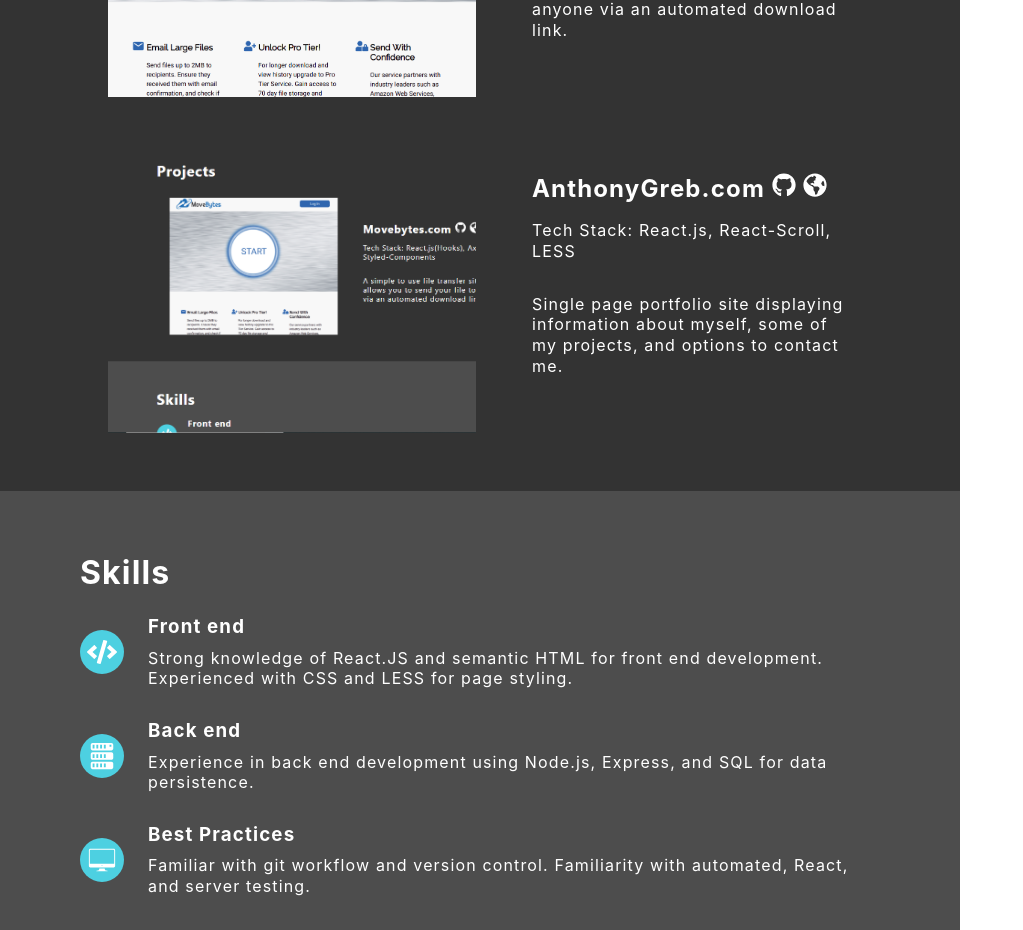
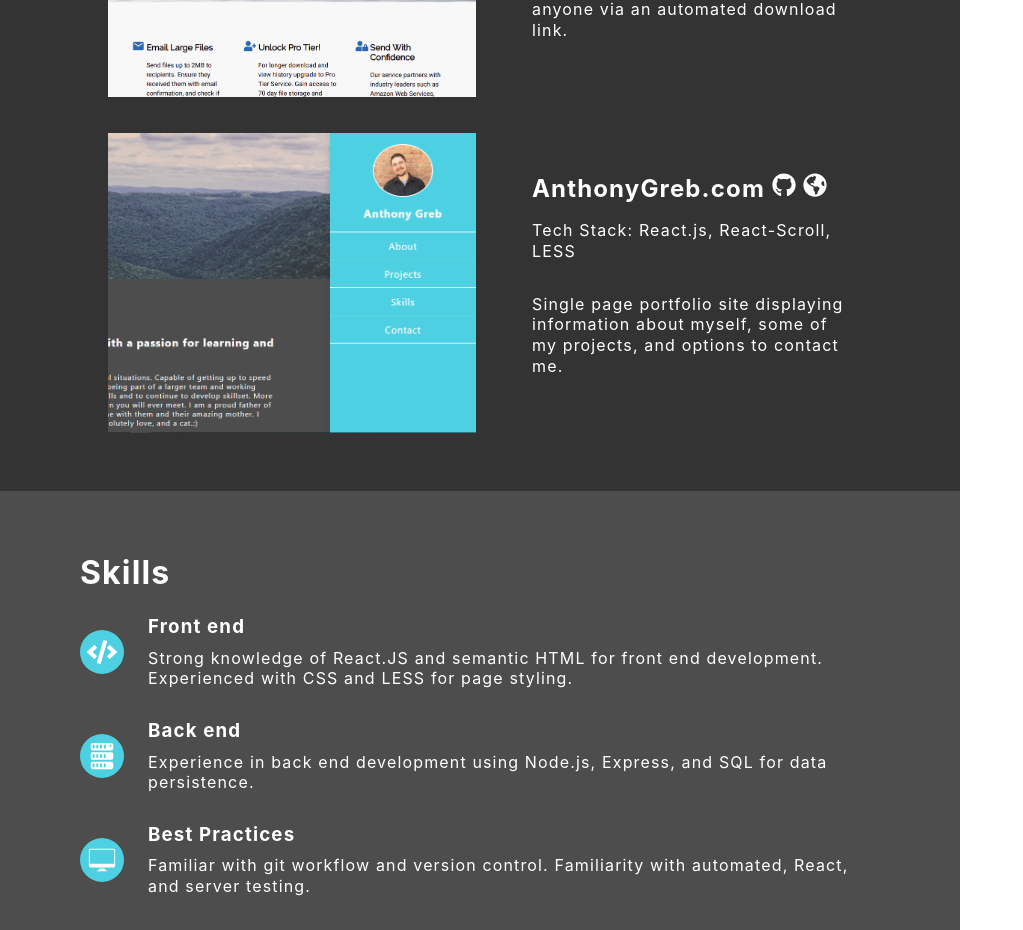
Before and after one commit to agreb17/PortfolioPage, a React (Create React App) app in the folder portfolio/: page / in a window 1280 px wide. Shown: the part 1074-2004 px from the top of the page, without its empty margins (0-1023 px from the left). Built offline with nearby package versions, Linux system fonts and the light colour scheme.

Commit message:
changed project pic

```diff
--- a/portfolio/src/css/index.css
+++ b/portfolio/src/css/index.css
@@ -383,14 +383,11 @@
     transform: scale(1.05);
   }
   .projectTilesContainer .projectTileAndText .portfolio {
-    background-position: left;
-    background-image: url("../assets/movebytesIMG.PNG");
+    background-position: right;
+    background-image: url("../assets/PortfolioPage.PNG");
   }
   .projectTilesContainer .projectTileAndText .movebytes {
     background-image: url("../assets/movebytes.png");
-  }
-  .projectTilesContainer .projectTileAndText .backend {
-    /* background-image: url("../assets/notesCode.png"); */
   }
   .App {
     line-height: 1.3;
```
Also changed, not shown: portfolio/src/assets/PortfolioPage.PNG (added), portfolio/src/assets/movebytesIMG.PNG (deleted).
